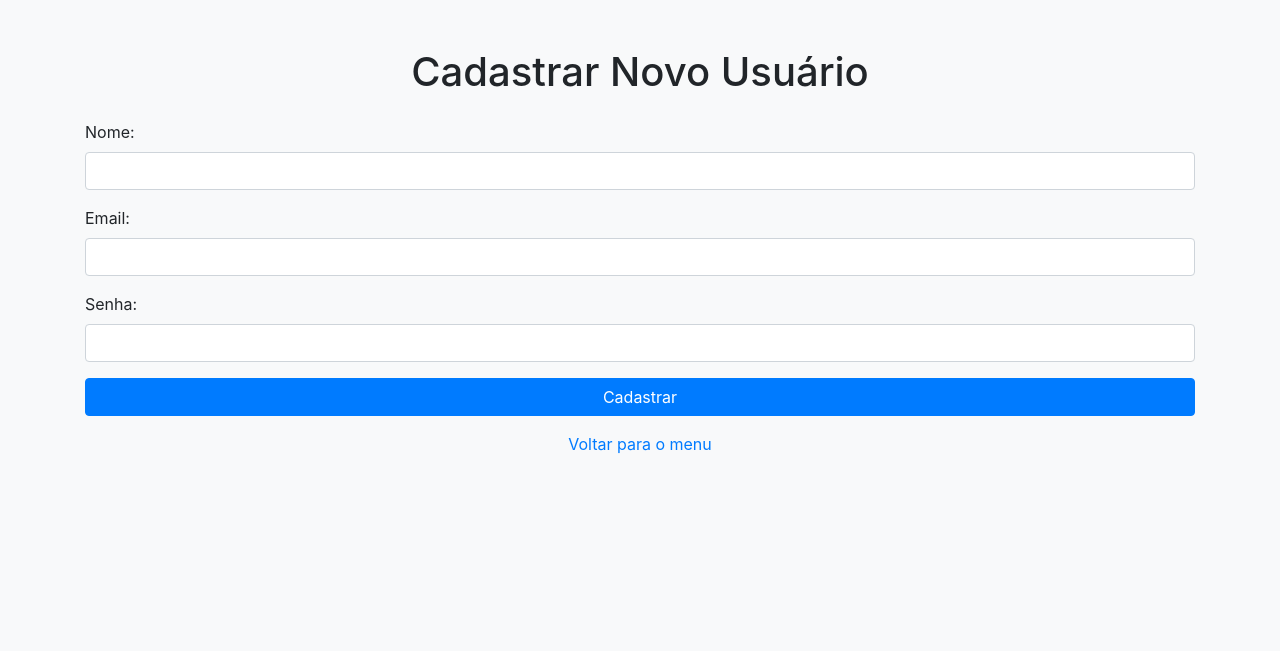
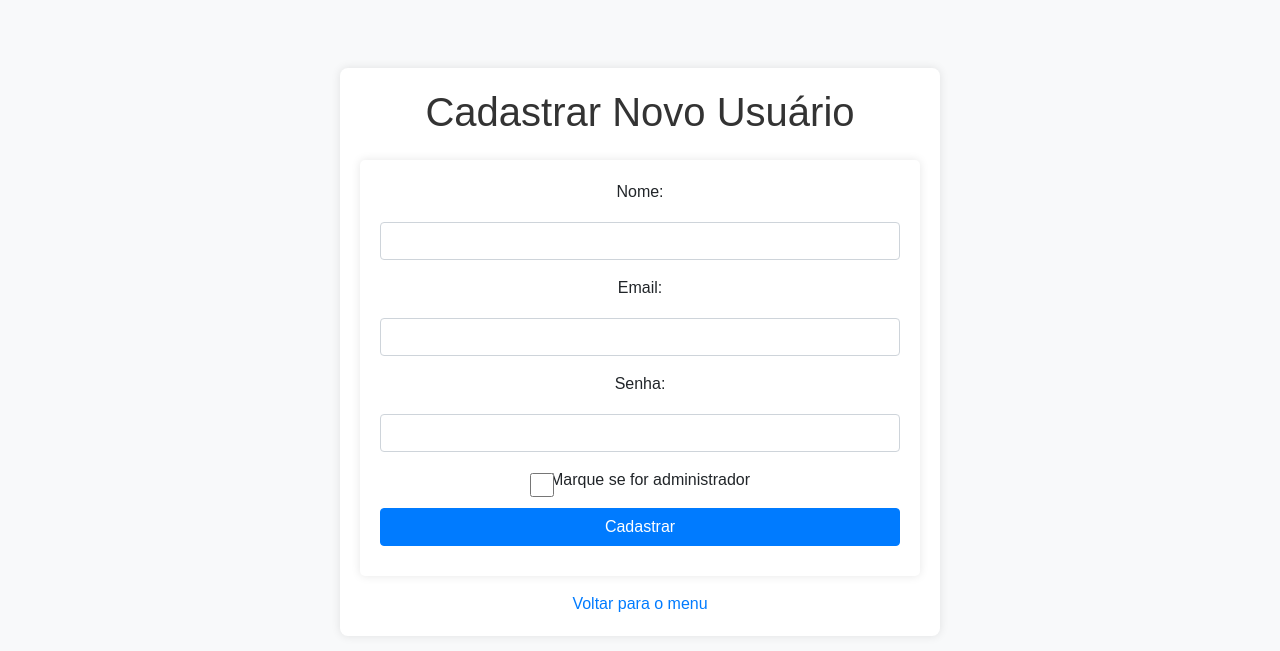
Before and after one commit to PedroHSassii/TCC, a PHP site: page /cadastrar_usuario.php in a window 1280 px wide. Shown: the top 651 px of the page. Run offline with PHP 8.4, Linux system fonts and the light colour scheme; a user stored in the database is signed in; data comes from the database, SQL or seed files in the repository.

Commit message:
220525-13

```diff
--- a/cadastrar_usuario.php
+++ b/cadastrar_usuario.php
@@ -26,11 +26,12 @@ if ($_SERVER['REQUEST_METHOD'] == 'POST') {
     $nome = $_POST['nome'];
     $email = $_POST['email'];
     $senha = $_POST['senha'];
+    $is_admin = isset($_POST['is_admin']) ? 1 : 0; // Verifica se o checkbox está marcado
     $hashed_password = password_hash($senha, PASSWORD_DEFAULT); // Hash da senha
 
     // Prepara a consulta para inserir o novo usuário
-    $stmt = $conn->prepare("INSERT INTO usuarios (nome, email, senha, is_admin) VALUES (?, ?, ?, 0)");
-    $stmt->bind_param("sss", $nome, $email, $hashed_password);
+    $stmt = $conn->prepare("INSERT INTO usuarios (nome, email, senha, is_admin) VALUES (?, ?, ?, ?)");
+    $stmt->bind_param("sssi", $nome, $email, $hashed_password, $is_admin);
 
     if ($stmt->execute()) {
         echo "Usuário cadastrado com sucesso!";
@@ -47,6 +48,15 @@ if ($_SERVER['REQUEST_METHOD'] == 'POST') {
     <meta charset="UTF-8">
     <title>Cadastrar Usuário</title>
     <link rel="stylesheet" href="https://stackpath.bootstrapcdn.com/bootstrap/4.5.2/css/bootstrap.min.css">
+    <link rel="stylesheet" href="style.css">
+    <style>
+        /* Estilo para o checkbox */
+        .form-check-input {
+            width: 1.5em; /* Aumenta a largura do checkbox */
+            height: 1.5em; /* Aumenta a altura do checkbox */
+            margin-top: 0.3em; /* Ajusta a margem superior para centralizar verticalmente */
+        }
+    </style>
 </head>
 <body class="bg-light">
     <div class="container mt-5">
@@ -64,6 +74,10 @@ if ($_SERVER['REQUEST_METHOD'] == 'POST') {
                 <label for="senha">Senha:</label>
                 <input type="password" name="senha" class="form-control" required>
             </div>
+            <div class="form-group form-check">
+                <input type="checkbox" name="is_admin" class="form-check-input" id="is_admin" style="width: 1.5em; height: 1.5em;">
+                <label class="form-check-label" for="is_admin">Marque se for administrador</label>
+            </div>
             <button type="submit" class="btn btn-primary btn-block">Cadastrar</button>
         </form>
         <div class="text-center mt-3">
```
Also changed, not shown: style.css (line endings or trailing spaces).
